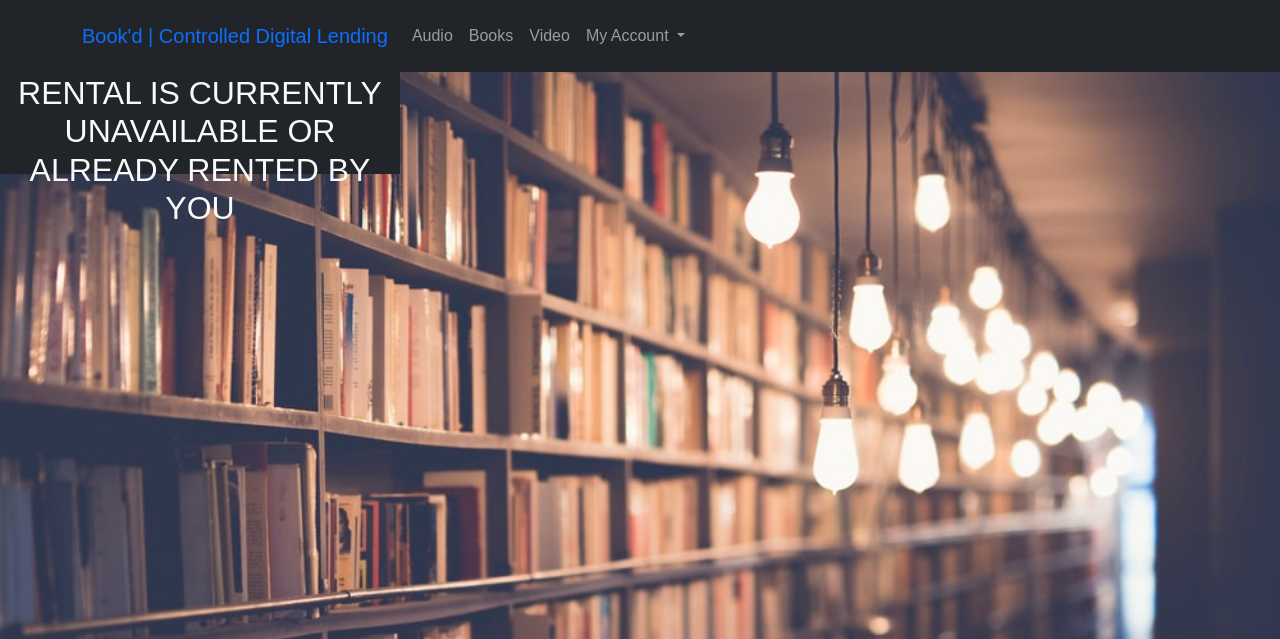
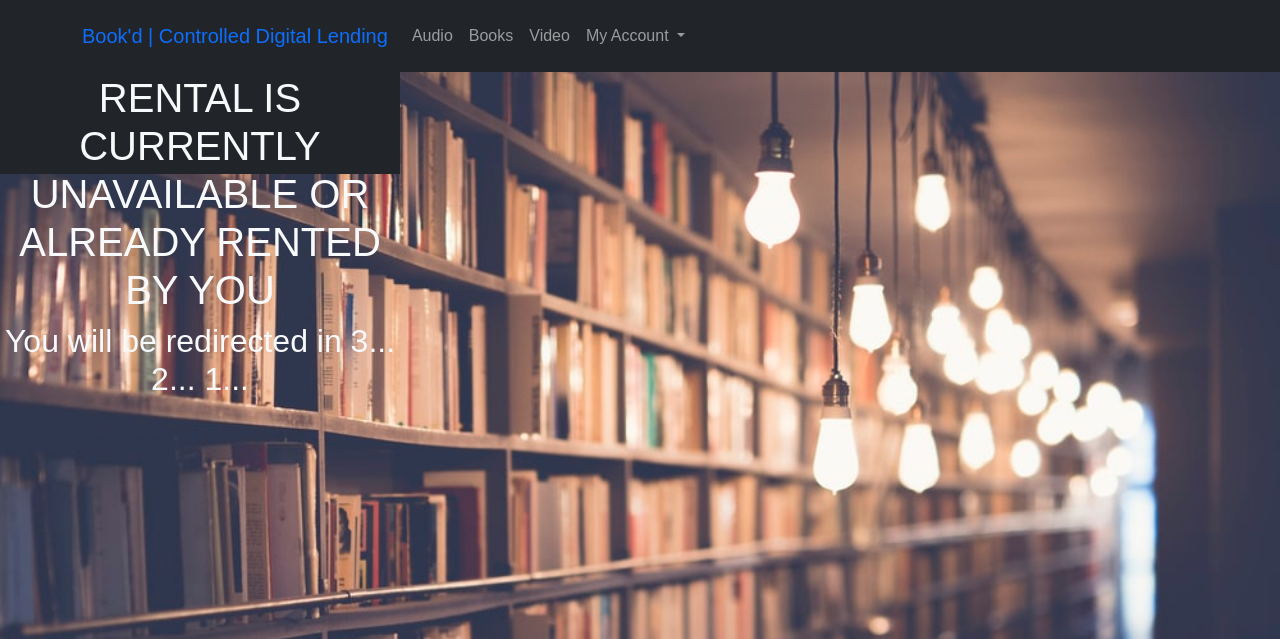
Before and after one commit to DylanB310/Book-d, a Flask app: template app/templates/rental_auth.html in a window 1280 px wide. Shown: the top 639 px of the page. Run offline with Flask 2, Linux system fonts and the light colour scheme; the template is opened without the code that fills it, so the values that code supplies are empty; parts of the project's set-up code (start-up, migrations or seed data) failed here and were passed over; some libraries are stand-ins or nearby versions.

Commit message:
added support for audio, video and redirect for rental auth page

```diff
--- a/app/forms.py
+++ b/app/forms.py
@@ -15,5 +15,7 @@ class AddMediaForm(FlaskForm):
     professor = SelectField('Professor', choices=[])
     course = SelectField('Course:',choices=[])
     media_type = RadioField('Media Type', choices = [('P','Print'),('A','Audio'),('V','Video')], validators=[DataRequired()])
-    upload = FileField('Media file', validators=[FileRequired()])
+    upload = FileField('Media file', validators=[
+            FileAllowed(['pdf', 'mp4', 'webm', 'ogg', 'mpeg', 'wav'], 'Supports Video, PDF, Audio.'),
+            FileRequired()])
     submit = SubmitField('Add Media')
--- a/app/routes.py
+++ b/app/routes.py
@@ -153,11 +153,11 @@ def rental_auth(container, blob):
         db.session.commit()
         success = 1
         flash('Rented successfully')
-        return render_template('rental_auth.html', blob=properties.name, success=success, username=myuser.username, myuser=myuser)
+        return render_template('rental_auth.html', blob=properties.name, success=success, username=myuser.username, myuser=myuser), {"Refresh": "3; url="+url_for('account')}
     else:
         success = 0
         flash('Rental failed')
-        return render_template('rental_auth.html', blob=properties.name, success=success, username=myuser.username, myuser=myuser)
+        return render_template('rental_auth.html', blob=properties.name, success=success, username=myuser.username, myuser=myuser), {f"Refresh": "3; url="+url_for('mediacall')}
 
 
 '''
--- a/app/templates/base.html
+++ b/app/templates/base.html
@@ -70,7 +70,7 @@
 </body>
 <footer>
     {% block footer %}
-        <p style='position: absolute; bottom: 0px; width: 100%; left: 25vw; z-index: 1;'>Book'd Copyright, Trademark, All Rights Reserved SCSU, Int'l LLC, Incorporated 2021<p>
+        <p style='position: fixed; bottom: 0px; width: 100%; left: 25vw; z-index: 1;'>Book'd Copyright, Trademark, All Rights Reserved SCSU, Int'l LLC, Incorporated 2021<p>
     {% endblock %}
 </footer>
 </html>
--- a/app/templates/rental_auth.html
+++ b/app/templates/rental_auth.html
@@ -5,8 +5,10 @@
     <div class="card-body1">
       {% if success == 1 %}
         <h1>RENTAL HAS BEEN AUTHORIZED</h1>
+        <h2>You will be redirected in 3... 2... 1...</h2>
       {% else %}
-        <h2>RENTAL IS CURRENTLY UNAVAILABLE OR ALREADY RENTED BY YOU</h2>
+        <h1>RENTAL IS CURRENTLY UNAVAILABLE OR ALREADY RENTED BY YOU</h1>
+        <h2>You will be redirected in 3... 2... 1...</h2>
       {% endif %}
     </div>
   </div>
```
Also changed, not shown: app/templates/rentals.html (+5 -3 lines).
